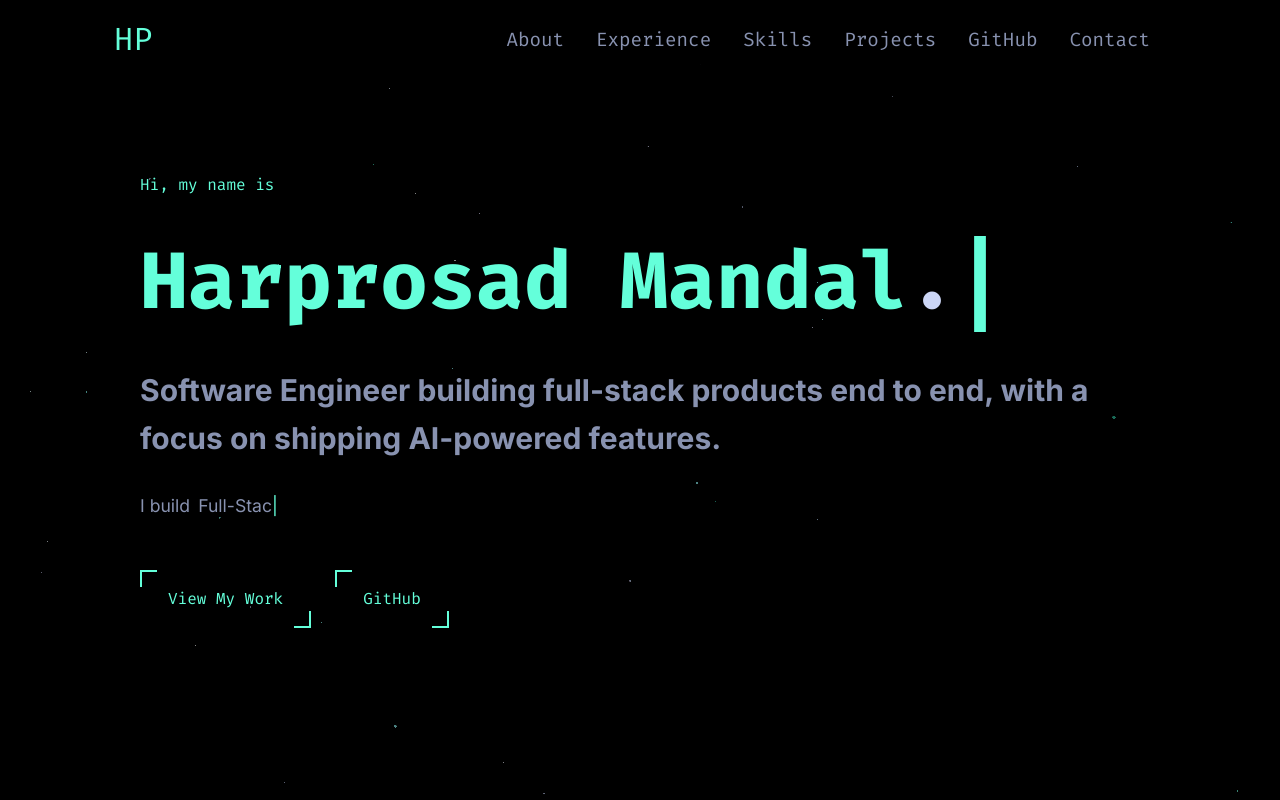
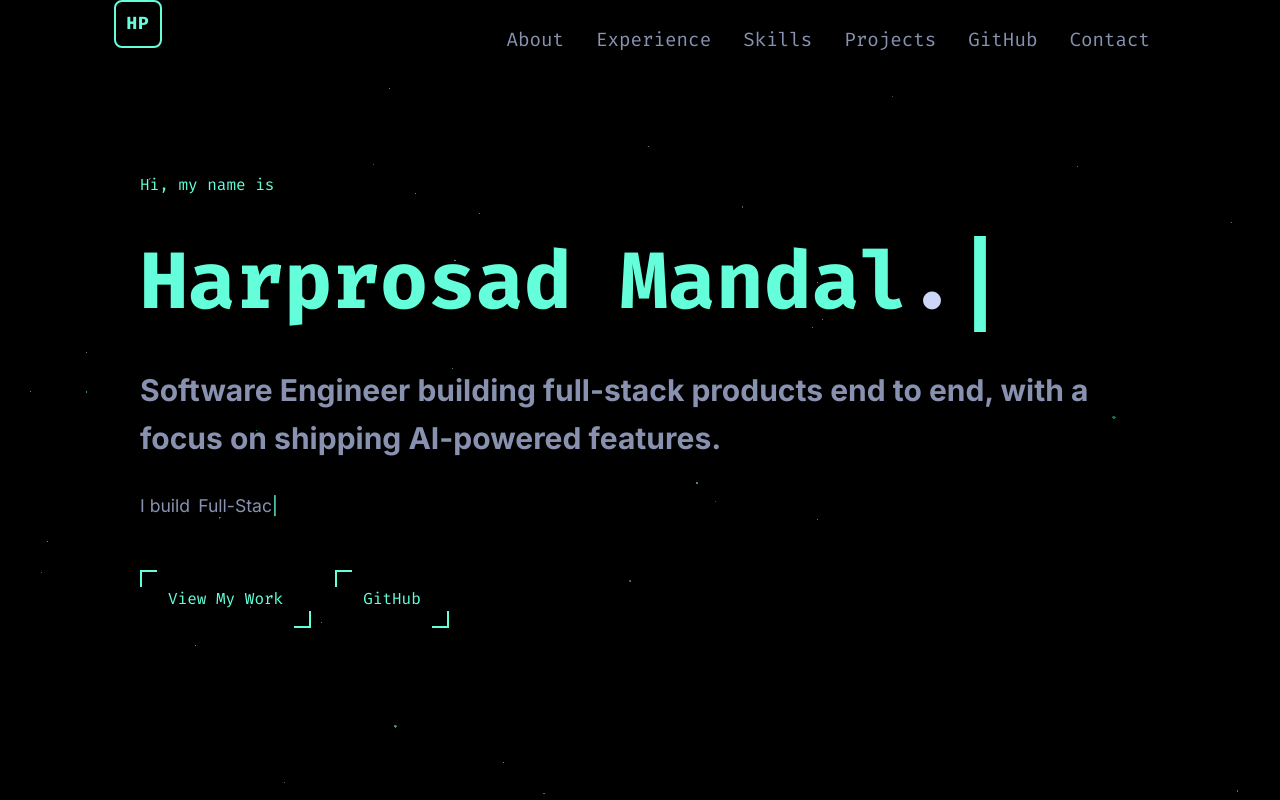
Before and after one commit to prasodium/portfolio, a React (Vite) app: page / in a window 1280 px wide. Shown: the top 800 px of the page. Built offline with nearby package versions, Linux system fonts and the light colour scheme; no server answers.

Commit message:
Restyle HP navbar logo as monogram badge

```diff
--- a/src/components/Navbar.jsx
+++ b/src/components/Navbar.jsx
@@ -17,7 +17,7 @@ const Navbar = () => {
   return (
     <nav className="navbar">
       <div className="navbar-container">
-        <a href="#hero" className="navbar-logo font-bold text-2xl">
+        <a href="#hero" className="navbar-logo">
           HP
         </a>
 
--- a/src/styles/Navbar.css
+++ b/src/styles/Navbar.css
@@ -27,12 +27,41 @@
 .navbar-logo {
   color: var(--accent-color);
   font-family: var(--font-mono);
-  justify-self: flex-start;
+  font-weight: 700;
+  font-size: 1.1rem;
+  letter-spacing: 1px;
+  display: flex;
+  align-items: center;
+  justify-content: center;
+  width: 48px;
+  height: 48px;
+  border: 2px solid var(--accent-color);
+  border-radius: 8px;
   cursor: pointer;
   text-decoration: none;
-  font-size: 2rem;
-  display: flex;
-  align-items: center;
+  position: relative;
+  overflow: hidden;
+  transition: color 0.3s ease;
+  z-index: 1;
+}
+
+.navbar-logo::before {
+  content: '';
+  position: absolute;
+  inset: 0;
+  background-color: var(--accent-color);
+  transform: scaleX(0);
+  transform-origin: left;
+  transition: transform 0.3s ease;
+  z-index: -1;
+}
+
+.navbar-logo:hover {
+  color: var(--dark-bg);
+}
+
+.navbar-logo:hover::before {
+  transform: scaleX(1);
 }
 
 .menu-icon {
```
